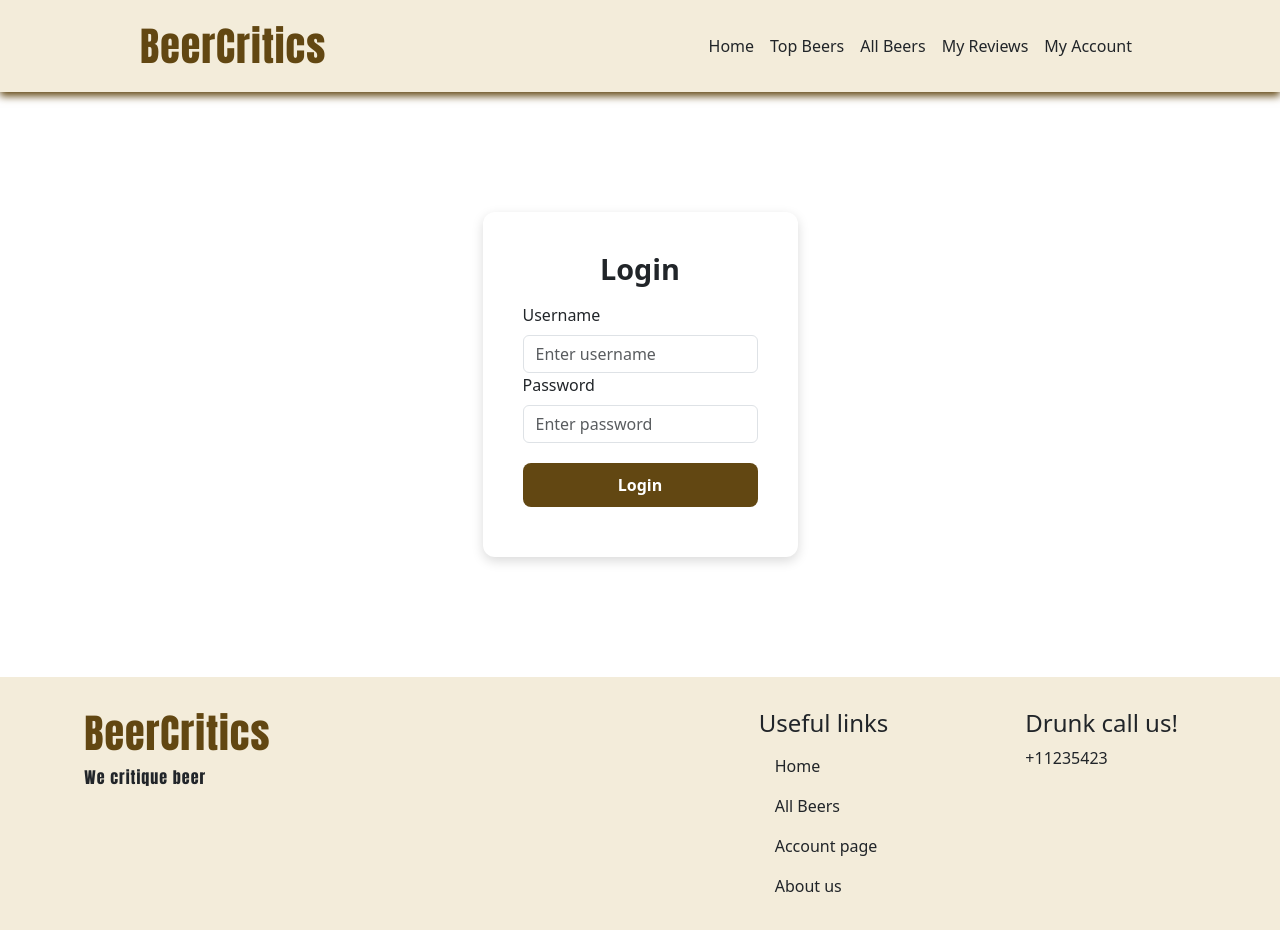
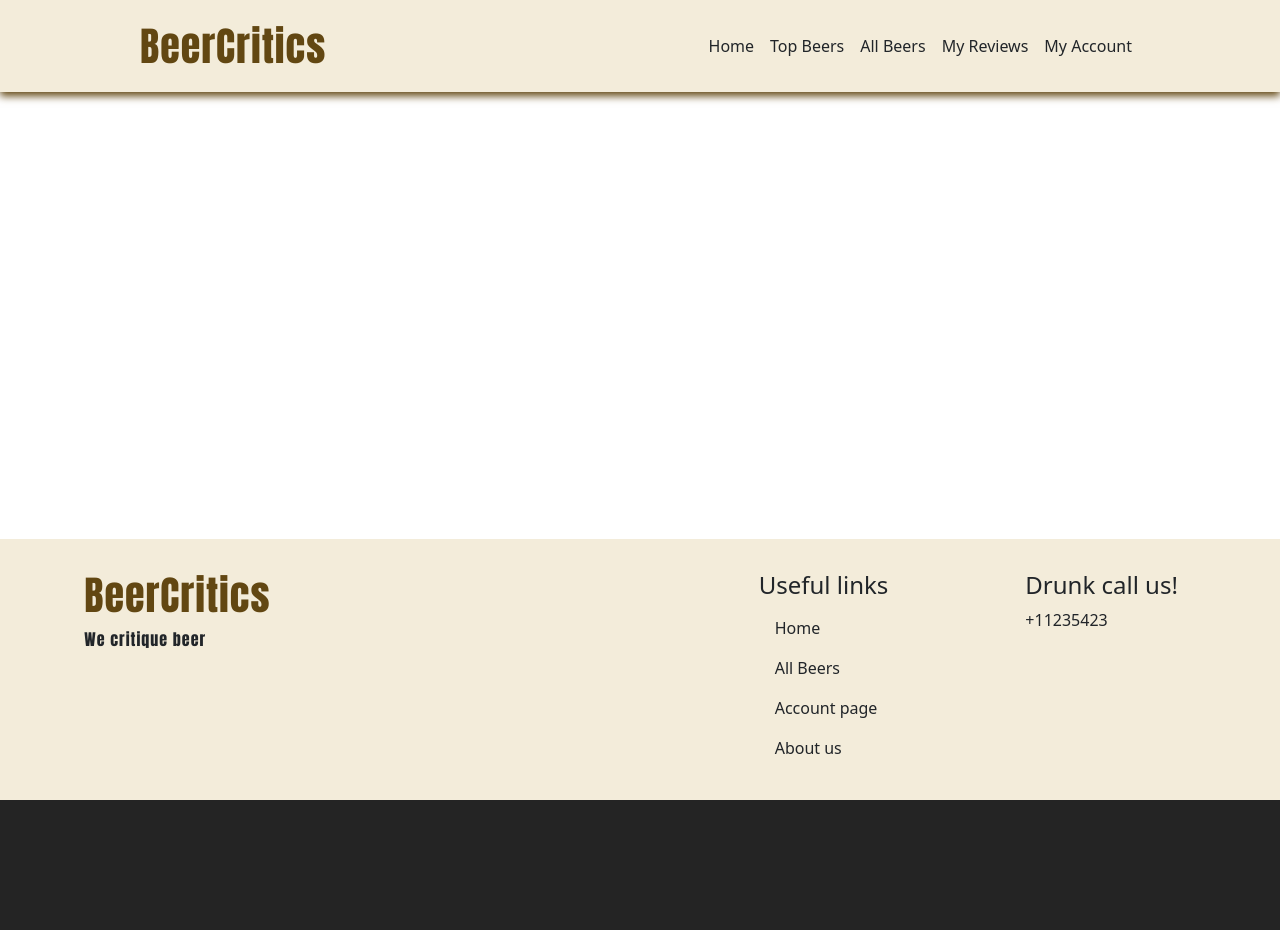
Before and after one commit to IsakGenberg/BeerCritics, a React (Vite) app in the folder client/: page /dashboard in a window 1280 px wide. Shown: the top 930 px of the page. After the commit the page ends 800 px from the top, so only its background shows below. Built offline with nearby package versions, Linux system fonts and the light colour scheme.

Commit message:
forgot to save

```diff
--- a/client/src/main.tsx
+++ b/client/src/main.tsx
@@ -16,7 +16,6 @@ createRoot(document.getElementById("root")!).render(
           <Route path="/beer/:name" element={<BeerPage />} />
           <Route path="/" element={<HomePage />} />
           <Route path="/login" element={<LoginPage />} />
-          <Route path="/dashboard" element={<LoginPage />} />
         </Routes>
       </Layout>
     </BrowserRouter>
--- a/client/src/pages/loginpage/LoginPage.tsx
+++ b/client/src/pages/loginpage/LoginPage.tsx
@@ -12,7 +12,6 @@ function LoginPage() {
   }>({});
   const navigate = useNavigate();
 
-  // Validate user input
   const checkUserLogin = () => {
     const newErrors: { username?: string; password?: string } = {};
 
@@ -27,11 +26,9 @@ function LoginPage() {
     return newErrors;
   };
 
-  // Handle form submission
   const handleSubmit = async (event: React.FormEvent<HTMLFormElement>) => {
     event.preventDefault();
-    setErrors({}); // Reset errors before validating
-
+    setErrors({});
     const formErrors = checkUserLogin();
     if (Object.keys(formErrors).length > 0) {
       setErrors(formErrors);
@@ -52,7 +49,7 @@ function LoginPage() {
       if (response.status === 200) {
         console.log("Login successful:", data);
         localStorage.setItem("authToken", data.token);
-        navigate("/"); // Redirect to home page
+        navigate("/");
       } else if (response.status === 400) {
         setErrors({ username: "Invalid username or password format" });
       } else if (response.status === 401) {
```
